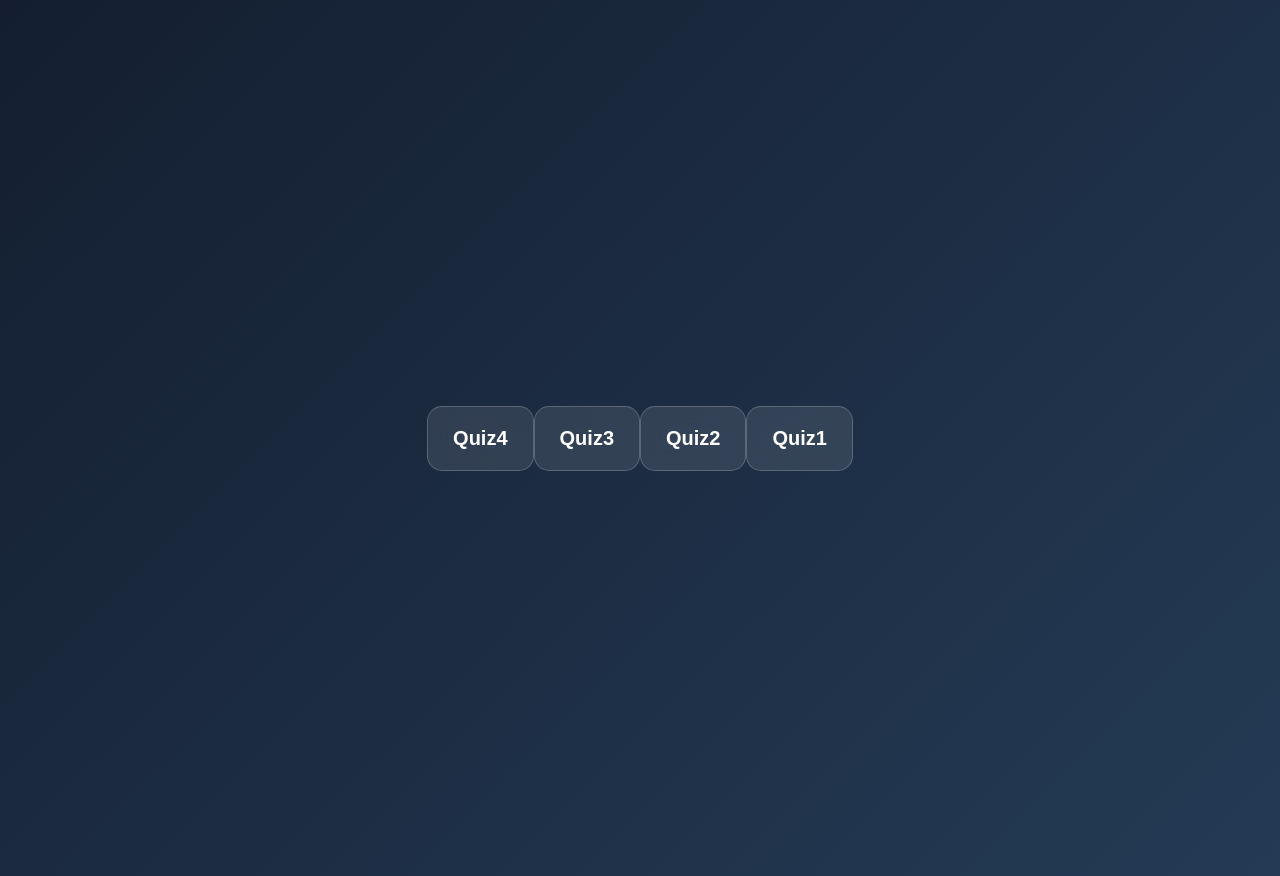
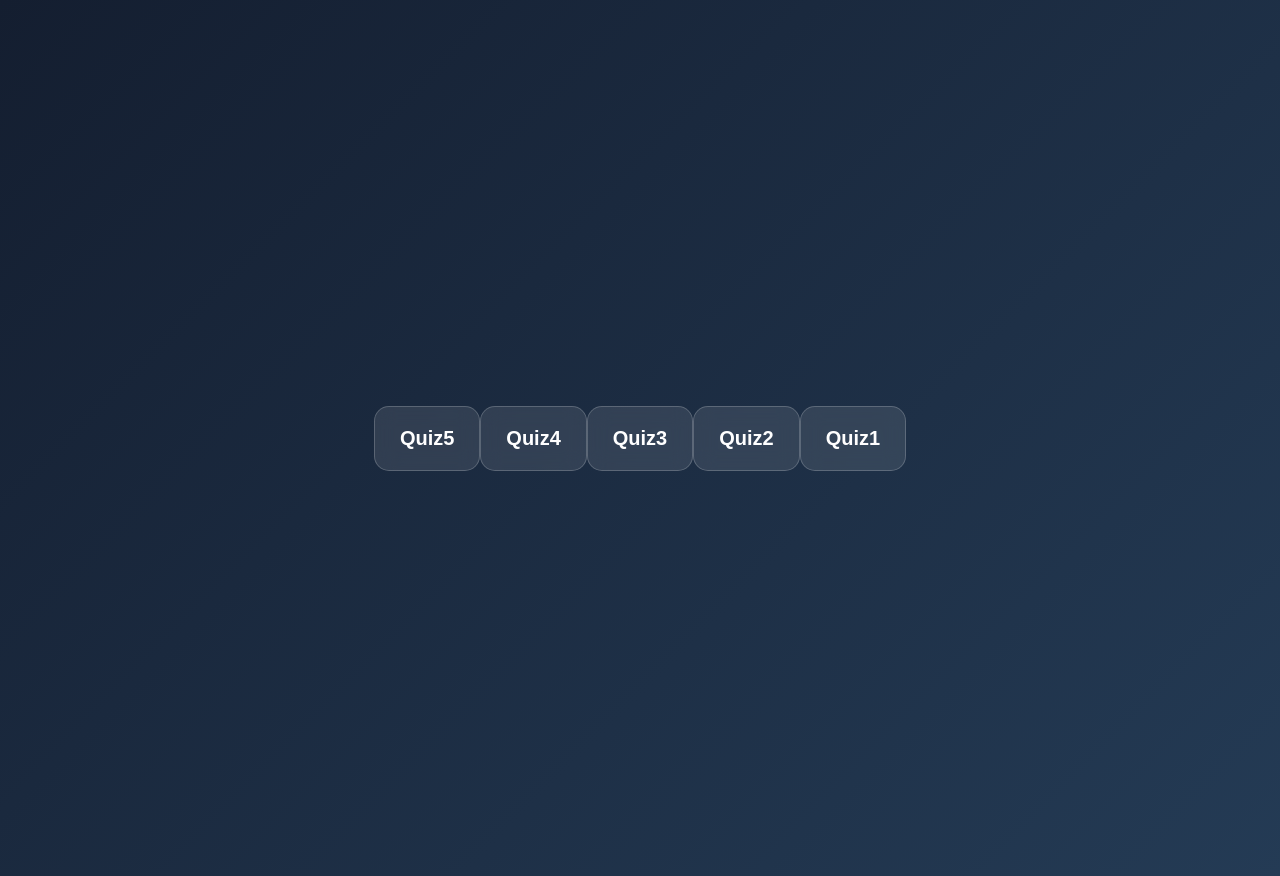
Before and after one commit to tarek5438/30.46, a plain HTML site: page index.html in a window 1280 px wide. Drawn offline with Linux system fonts and the light colour scheme.

Commit message:
Update index.html

```diff
--- a/index.html
+++ b/index.html
@@ -108,6 +108,7 @@ a:active {
   <a href="lesson2.html">Quiz2</a>
   <a href="lesson3.html">Quiz3</a>
   <a href="lesson4.html">Quiz4</a>
+  <a href="lesson5.html">Quiz5</a>
 
 </body>
 </html>
```
